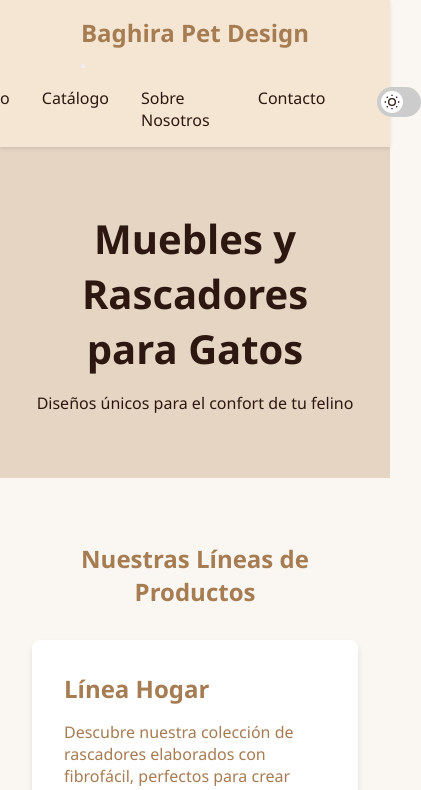
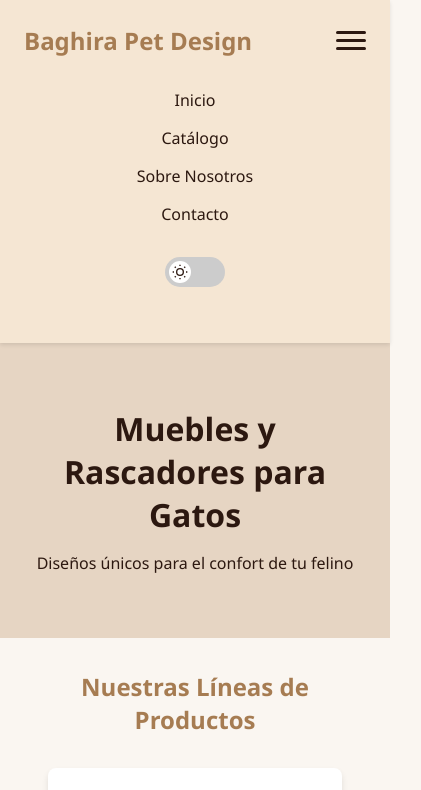
Before and after one commit to Byter-AI/Baghira-Pet-Design, a plain HTML site: page index.html in a window 390 px wide. Both pictures are taken after a click on the button "Toggle menu". Shown: the top 790 px of the page, 421 px wide, since content can reach past the window. Drawn offline with Linux system fonts and the light colour scheme.

Commit message:
Update baghira.css

```diff
--- a/baghira.css
+++ b/baghira.css
@@ -324,3 +324,105 @@ footer {
         gap: 1rem;
     }
 }
+.nav-header {
+    display: flex;
+    justify-content: space-between;
+    align-items: center;
+    width: 100%;
+}
+
+.menu-toggle {
+    display: none;
+    flex-direction: column;
+    justify-content: space-around;
+    width: 30px;
+    height: 25px;
+    background: transparent;
+    border: none;
+    cursor: pointer;
+    padding: 0;
+    z-index: 10;
+}
+
+.menu-toggle span {
+    width: 100%;
+    height: 3px;
+    background: var(--text-color);
+    border-radius: 10px;
+    transition: all 0.3s linear;
+}
+
+/* Media queries actualizados */
+@media (max-width: 768px) {
+    .menu-toggle {
+        display: flex;
+    }
+
+    .nav-links {
+        display: none;
+        width: 100%;
+        flex-direction: column;
+        align-items: center;
+        padding: 1rem 0;
+        gap: 1rem;
+    }
+
+    .nav-links.active {
+        display: flex;
+    }
+
+    .theme-switch {
+        margin: 1rem 0;
+    }
+
+    .line-container {
+        flex-direction: column;
+        padding: 0 1rem;
+    }
+
+    .product-line {
+        margin-bottom: 1rem;
+    }
+
+    .category-grid {
+        grid-template-columns: repeat(2, 1fr);
+        gap: 1rem;
+        padding: 0 1rem;
+    }
+
+    .placeholder-img {
+        height: 150px;
+    }
+
+    .img-portada, .img-portada1, .img-portada2, .img-portada3 {
+        width: 120px;
+        transform: none;
+    }
+
+    .footer-content {
+        grid-template-columns: 1fr;
+        text-align: center;
+    }
+
+    .social-links {
+        justify-content: center;
+    }
+}
+
+@media (max-width: 480px) {
+    .category-grid {
+        grid-template-columns: 1fr;
+    }
+
+    .hero h1 {
+        font-size: 2rem;
+    }
+
+    .product-lines, .categories {
+        margin: 2rem auto;
+    }
+
+    .nav-container {
+        padding: 0.5rem;
+    }
+}
```
